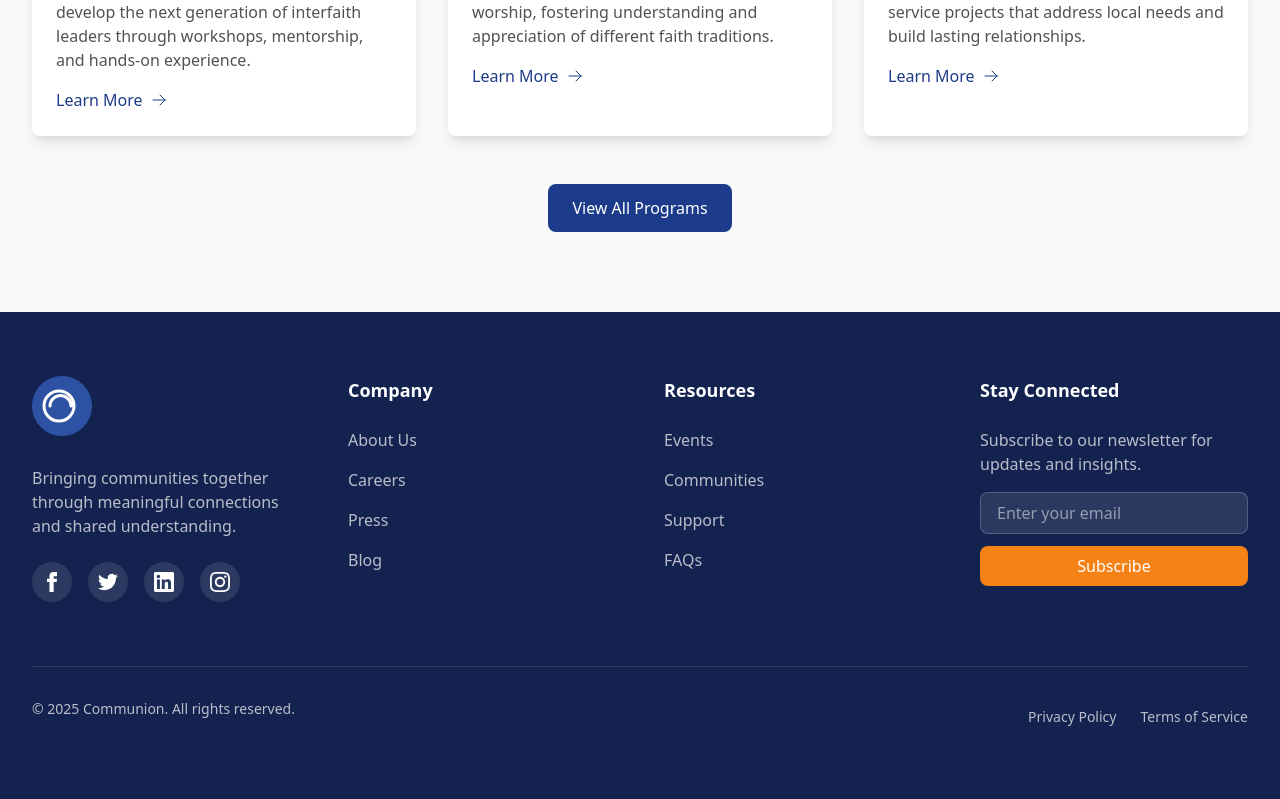
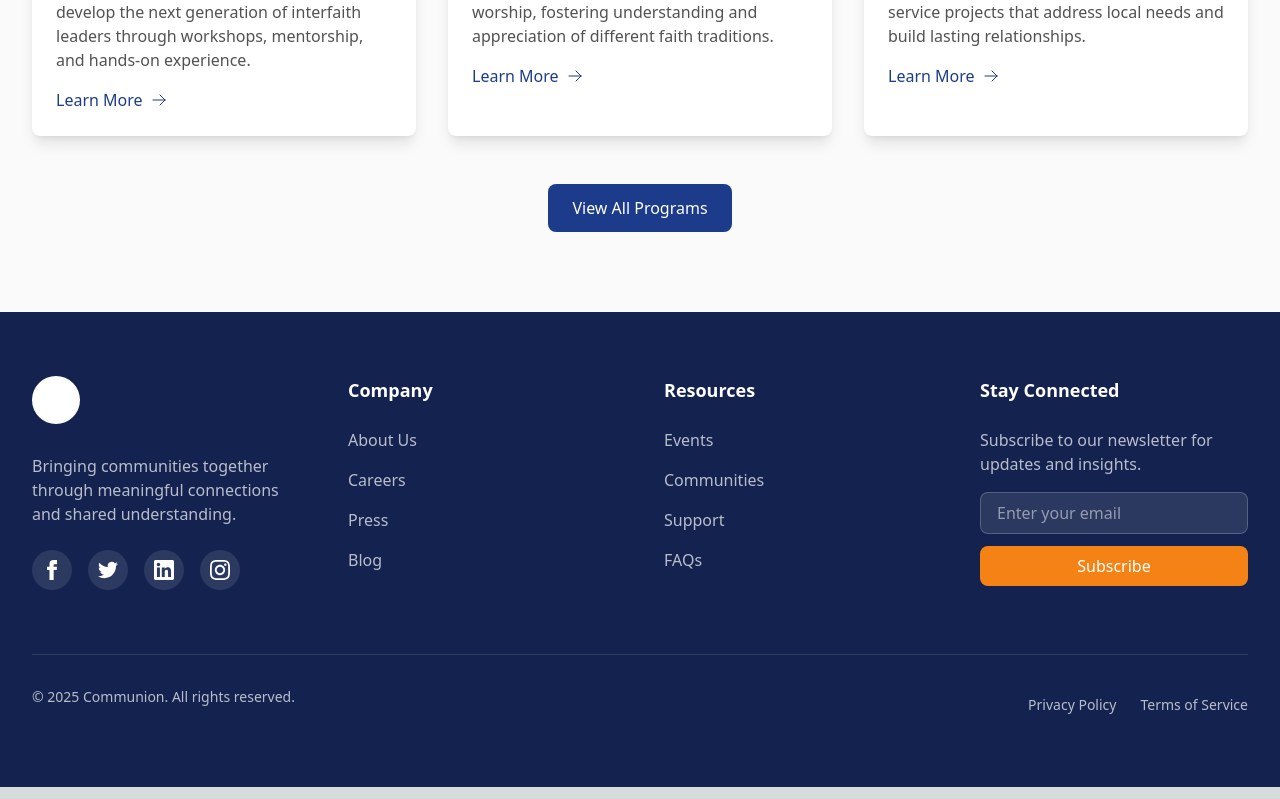
Before and after one commit to tejaslankeshwar/communitycenter, a Next.js app: page / in a window 1280 px wide. Shown: the part 6194-6993 px from the top of the page. Built offline with nearby package versions, Linux system fonts and the light colour scheme.

Commit message:
fix: update footer logo configuration for better visibility

```diff
--- a/src/components/Footer.tsx
+++ b/src/components/Footer.tsx
@@ -10,7 +10,14 @@ export function Footer() {
           {/* Brand Section */}
           <div className="space-y-6">
             <Link href="/" className="inline-block">
-              <Image src="http://localhost:3000/logo.svg" alt="Communion" width={60} height={60} />
+              <Image
+                src="/logo.svg"
+                alt="Communion"
+                width={150}
+                height={40}
+                className="w-auto h-12 brightness-0 invert"
+                priority
+              />
             </Link>
             <p className="text-white/70">
               Bringing communities together through meaningful connections and shared understanding.
```
